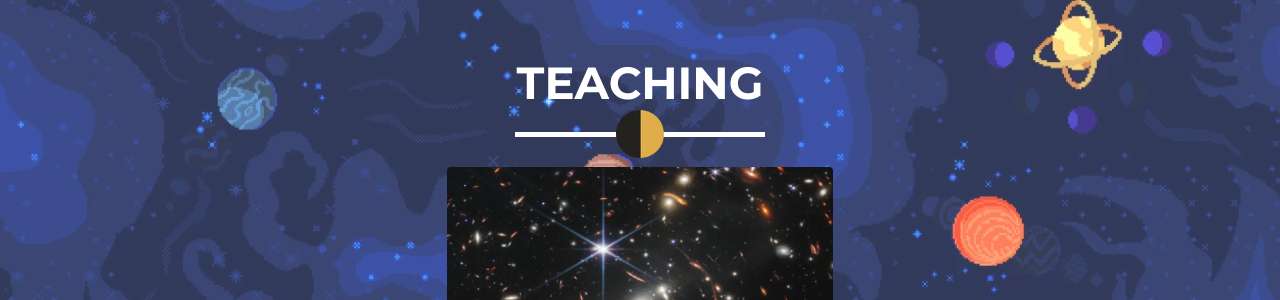
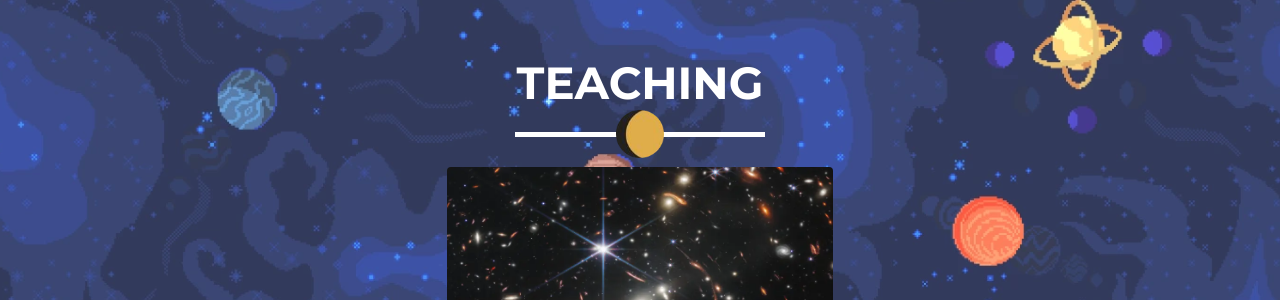
Before and after one commit to 14neil/14neil.github.io, a Jekyll site: the page built from _posts/2025-09-04-project-6.markdown, in a window 1280 px wide and 900 px high, scrolled down 2173 px. Shown: the part 150-450 px from the top of the window. Built offline with Jekyll 4.4.1, drawn with Linux system fonts in a browser that asks for light colours.

Commit message:
Update teaching_grid.html

```diff
--- a/_includes/teaching_grid.html
+++ b/_includes/teaching_grid.html
@@ -4,7 +4,7 @@
     <div class="row">
       <div class="col-lg-12 text-center">
         <h2>Teaching</h2>
-        <hr class="moon_fq">
+        <hr class="moon_wg">
       </div>
     </div>
     <div class="portfolio-flex-row">
```
